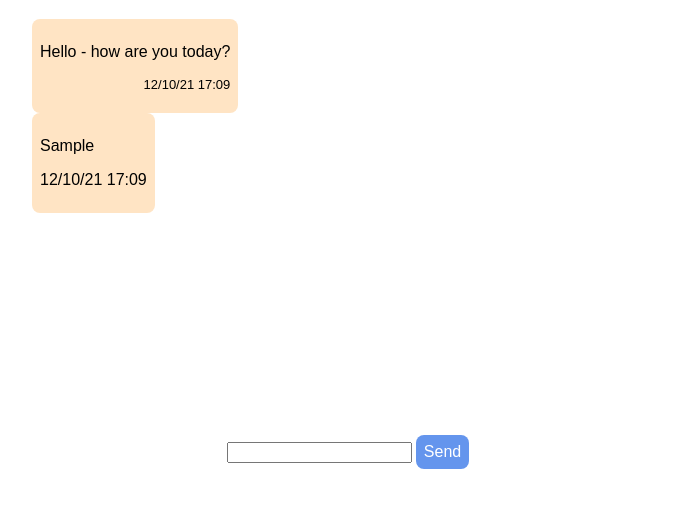
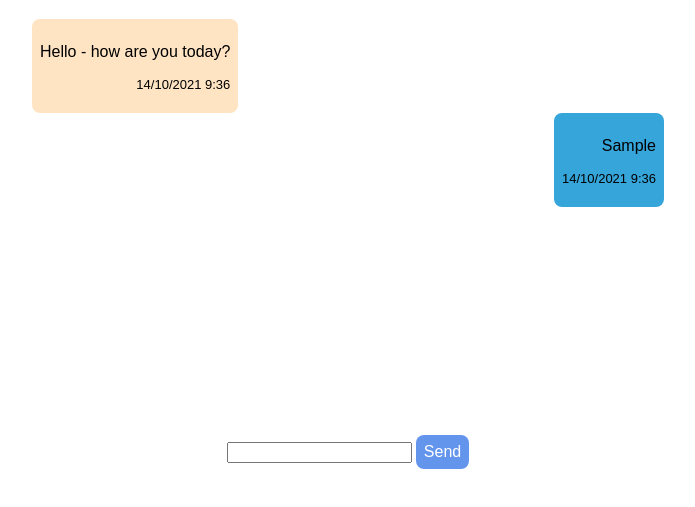
Before and after one commit to silkster87/Codeworks_chat_app, a plain HTML site: page index.html in a window 1280 px wide. Both pictures are taken after typing "Sample" into the empty fields and a click on the button "Send". Shown: the part 61-568 px from the top of the page, without its empty margins (292-987 px from the left). Drawn offline with nearby package versions, Linux system fonts and the light colour scheme.

Commit message:
added immediately invoked function for dateTime

```diff
--- a/index.html
+++ b/index.html
@@ -10,22 +10,22 @@
     </head>
 
     <body>
-        <script src="script.js"></script>
 
     <h1>Codeworks Chat app</h1>
 
     <div id="overFlowContainer">
         <div id ="1" class="computer">
             <p>Hello - how are you today?</p>
-            <p id="dateTime">12/10/21 17:09</p>
+            <p id="dateTime"></p>
         </div>
-
-
     </div>
 
     <form>
         <input type="text" id="userInput">
         <button type="button" onclick="sendMessage()">Send</button>
     </form>
+
+
     </body>
+    <script src="script.js"></script>
 </html>
--- a/script.js
+++ b/script.js
@@ -1,14 +1,26 @@
 var msgID = 1;
 
+
+(function intialDateTime(){
+    document.getElementById("dateTime").innerHTML = getDateTime();
+})(); //Immediate invoked to get the date time right now
+
 function sendMessage(){
-    var userMsg = $('#userInput').val(); //Get user message
+    const userMsg = $('#userInput').val(); //Get user message
     $('#userInput').val(''); //Clear text field
 
     var userMsgID = msgID + 1;
-    var messageContent = "<div id =" + userMsgID.toString() +
-    " class=\"computer\"><p>" + userMsg + "</p><p id= " + userMsgID.toString() + ">12/10/21 17:09</p></div>";
+
+    const messageContent = "<div id =" + userMsgID.toString() +
+    " class=\"user\"><p>" + userMsg + "</p><p id= \"dateTime\">" + getDateTime() + "</p></div>";
 
     var computerMsgID =  "#" + msgID.toString();
     $(messageContent).insertAfter($(computerMsgID));
     msgID++;
 }
+
+function getDateTime(){
+    const date = new Date();
+    const msgDateTime = date.getDate() + "/" + (date.getMonth() + 1) + "/" + date.getFullYear() + " " + date.getHours() + ":" + (date.getMinutes()<10? "0": "") + date.getMinutes();
+    return msgDateTime.toString();
+}
```
